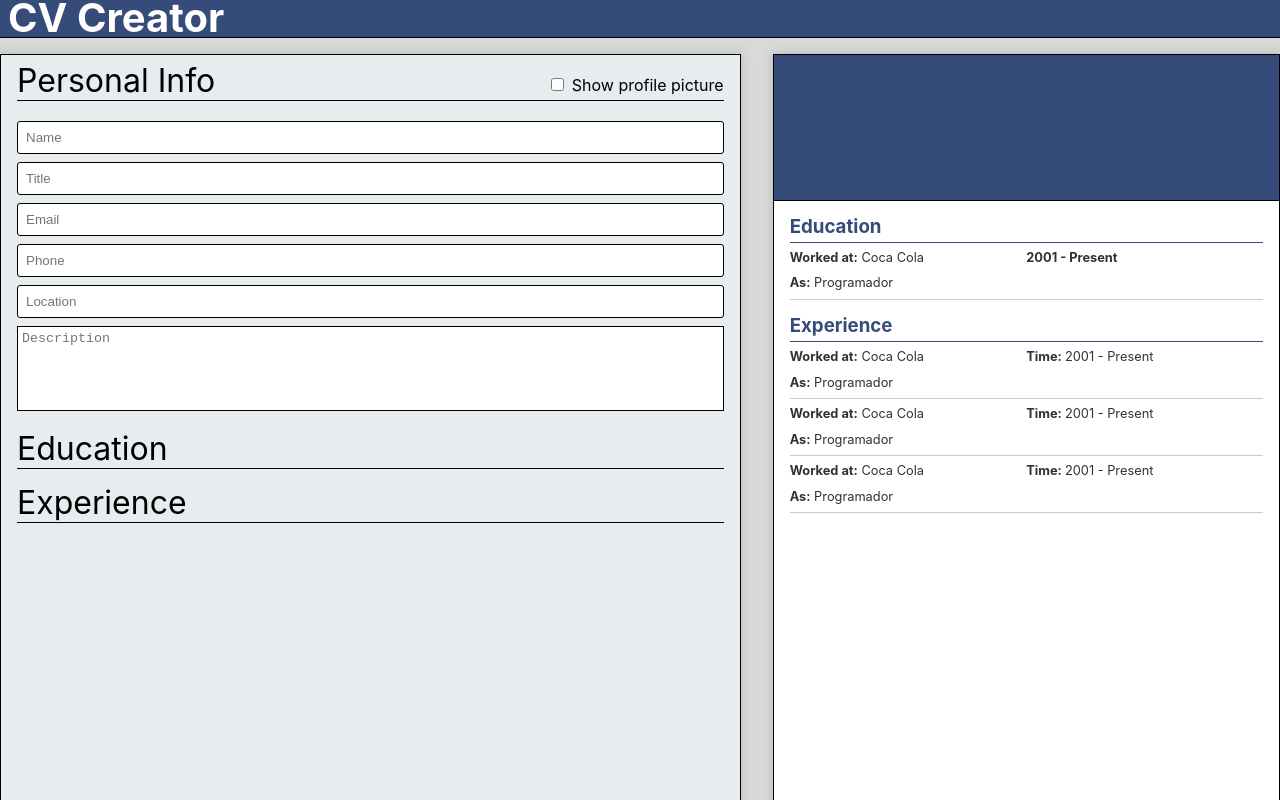
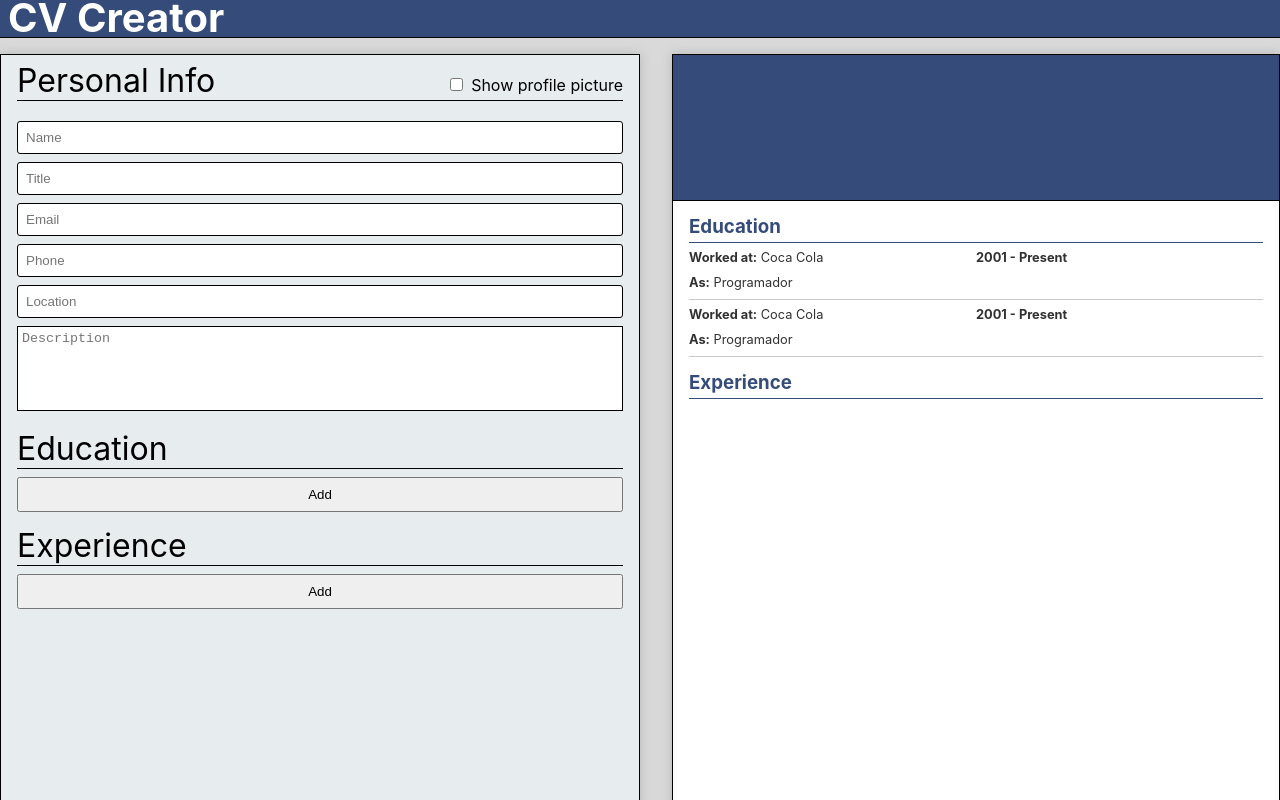
Before and after one commit to vlunaklick/cv_creator, a React (Create React App) app: page / in a window 1280 px wide. Shown: the top 800 px of the page. Built offline with nearby package versions, Linux system fonts and the light colour scheme.

Commit message:
Added experience functions

```diff
--- a/package.json
+++ b/package.json
@@ -9,6 +9,7 @@
     "react": "^17.0.2",
     "react-dom": "^17.0.2",
     "react-scripts": "4.0.3",
+    "uniqid": "^5.3.0",
     "web-vitals": "^1.1.2"
   },
   "scripts": {
--- a/src/App.css
+++ b/src/App.css
@@ -16,13 +16,13 @@
 }
 
 .main{
-    min-width: var(--sizeConts);
     background-color: var(--main-color);
     margin-right: 1rem;
     margin-top: 1rem;
     box-shadow: 0 0 10px var(--sombra-conts);
     padding: 1rem;
     border: 1px solid #000;
+    width: var(--sizeConts);
 }
 
 .example{
@@ -89,14 +89,22 @@
     text-align: end;
     width: 100%;
 }
+
 #probox{
     margin-right: 0.5rem;
 }
 
+.buttonAdd{
+    margin-top: 0.5rem;
+    text-align: center;
+    width: 100%;
+    padding: 0.5rem
+}
 
 @media screen and (max-width: 1250px) {
     .containers{
         flex-direction: column;
+        align-items: center;
     }
     .main,
     .example{
--- a/src/App.js
+++ b/src/App.js
@@ -1,5 +1,6 @@
 import './App.css';
 import React from 'react'
+import uniqid from 'uniqid'
 import HeaderNav from './components/Header/Header.js'
 import InputText from './components/InputText/InputText.js'
 import Sidebar from './components/Sidebar/Sidebar.js'
@@ -7,6 +8,7 @@ import Description from './components/Description/Description.js'
 import Experience from './components/Experience/Experience.js'
 import Inxperience from './components/Experience/InExperience.js'
 import Educational from './components/Educational/Educational.js'
+import ExperienceMain from './components/Experience/ExperienceMain';
 
 class App extends React.Component {
   constructor(){
@@ -19,10 +21,14 @@ class App extends React.Component {
       location: "",
       description: "",
       showPro: false,
+      education: [],
       experience: [],
     }
     this.changeName = this.changeName.bind(this);
     this.changeProf = this.changeProf.bind(this);
+    this.addExperience = this.addExperience.bind(this);
+    this.changeExperience = this.changeExperience.bind(this);
+    this.deleteExperience = this.deleteExperience.bind(this);
   }
 
   changeName(event){
@@ -39,8 +45,55 @@ class App extends React.Component {
     })
   }
 
+  addExperience(){
+    this.setState(prevState =>{
+      return prevState.experience.push({
+        id: uniqid(),
+        company: "",
+        position: "",
+        start: "",
+        to: ""
+      })
+    })
+  }
+
+  changeExperience(id,e,value){
+    this.setState(prevState =>{
+      let cambioExp = e.toLowerCase();
+      let respuestaExp = prevState.experience.map(item => {
+            if (item.id === id){
+                return item[`${cambioExp}`] = `${value}`;
+            } else {
+                return item
+            }
+      })
+    return respuestaExp
+    })
+  }
+
+  deleteExperience(id){
+    this.setState( prevState =>{
+      // eslint-disable-next-line array-callback-return
+      let dele = prevState.experience.filter(item => {
+        if (item.id !== id){
+          return item
+        }
+      })
+      return prevState.experience = dele
+    })
+  }
+
 
   render(){
+
+    let experienceCv = this.state.experience.map(item =>{
+      return <Inxperience  company={item.company} position={item.position} years={item.start} toyears={item.to} />
+    });
+
+    let experienceButton = this.state.experience.map( item =>{
+      return <ExperienceMain deleted={this.deleteExperience} opcion={this.changeExperience} id={item.id} />
+    });
+
     return (
       <div className="App">
         <HeaderNav />
@@ -65,8 +118,12 @@ class App extends React.Component {
 
             <h1 className="educationalInfo">Education</h1>
 
+            <button className="buttonAdd">Add</button>
+
 
             <h1 className="educationalInfo">Experience</h1>
+            {experienceButton}
+            <button onClick={() => this.addExperience()} className="buttonAdd">Add</button>
 
 
           </div>
@@ -79,11 +136,12 @@ class App extends React.Component {
                   <Description desc={this.state.description} />
                   <Experience title="Education" />
                   <Educational company="Coca Cola" position="Programador" years="2001" toyears="Present" />
+                  <Educational company="Coca Cola" position="Programador" years="2001" toyears="Present" />
+
 
                   <Experience title="Experience" />
-                  <Inxperience company="Coca Cola" position="Programador" years="2001" toyears="Present" />
-                  <Inxperience company="Coca Cola" position="Programador" years="2001" toyears="Present" />
-                  <Inxperience company="Coca Cola" position="Programador" years="2001" toyears="Present" />
+
+                  {experienceCv}
 
               </div>
 
--- a/src/components/Educational/Educational.js
+++ b/src/components/Educational/Educational.js
@@ -1,5 +1,4 @@
 import React from 'react'
-import './educational.css'
 
 const Educational = (props) => {
 
--- /dev/null
+++ b/src/components/Experience/ExperienceMain.js
@@ -0,0 +1,17 @@
+import React from 'react'
+import './experience.css'
+
+const ExperienceMain = (props) => {
+
+    return (
+        <div className="newExperience">
+                <input onChange={(e) => props.opcion(props.id,e.target.placeholder,e.target.value)} className="inputL" type="text" placeholder="Company" />
+                <input onChange={(e) => props.opcion(props.id,e.target.placeholder,e.target.value)} className="inputL" type="text" placeholder="Position" />
+                <input onChange={(e) => props.opcion(props.id,e.target.placeholder,e.target.value)} className="inputL" type="text" placeholder="Start" />
+                <input onChange={(e) => props.opcion(props.id,e.target.placeholder,e.target.value)} className="inputL" type="text" placeholder="To" />
+                <button onClick={() => props.deleted(props.id)} id={props.id} className="buttonAdd">Delete</button>
+        </div>
+    )
+}
+
+export default ExperienceMain
--- a/src/components/Experience/InExperience.js
+++ b/src/components/Experience/InExperience.js
@@ -10,7 +10,7 @@ const Inxperience = (props) => {
                 <h4 className="position"><strong>As:</strong> {props.position}</h4>
             </div>
             <div className="contder">
-                <h4 className="years"><strong>Time: </strong>{props.years} - {props.toyears}</h4>
+                <h4 className="years"><strong>{props.years} - {props.toyears}</strong></h4>
             </div>
         </div>
     )
```
Also changed, not shown: src/components/Educational/educational.css (deleted), 1 other file (tests, documents, lock files or other folders).
